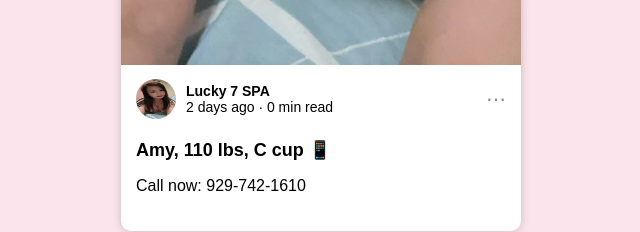
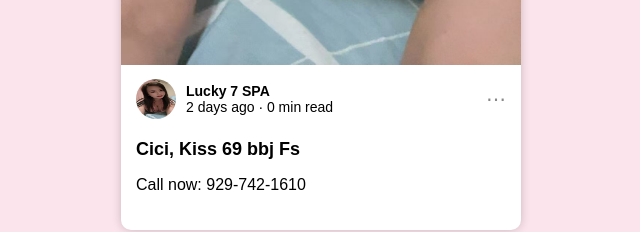
Before and after one commit to liuy-111/luck, a plain HTML site: page page_1.html in a window 1280 px wide. Shown: the part 880-1112 px from the top of the page, without its empty margins (319-959 px from the left). Drawn offline with Linux system fonts and the light colour scheme.

Commit message:
Update page_1.html

```diff
--- a/page_1.html
+++ b/page_1.html
@@ -173,7 +173,7 @@
             <div class="dots">⋯</div>
         </div>
         <div class="info">
-            <h2>Amy, 110 lbs, C cup 📱</h2>
+            <h2>Cici, Kiss 69 bbj Fs </h2>
             <p>Call now: 929-742-1610</p>
         </div>
 
```
